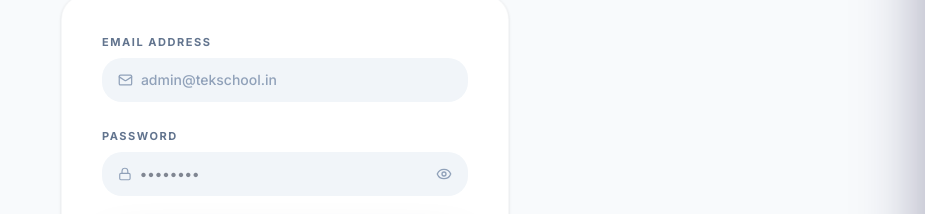
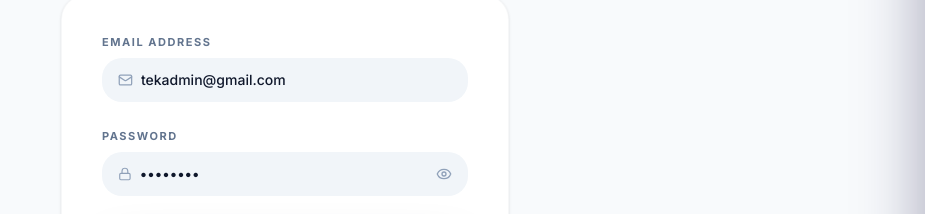
Before and after one commit to RAVI8054/tek-school-frontend, a React (Vite) app: page /admin/login in a window 1280 px wide. Shown: the part 340-554 px from the top of the page, without its empty margins (355-1280 px from the left). Built offline with nearby package versions, Linux system fonts and the light colour scheme; no server answers.

Commit message:
admin auto log credatial

```diff
--- a/src/features/auth/AdminLoginPage.jsx
+++ b/src/features/auth/AdminLoginPage.jsx
@@ -8,8 +8,8 @@ export function AdminLoginPage() {
   const navigate = useNavigate();
   const { login } = useAuth();
 
-  const [email, setEmail] = useState("");
-  const [password, setPassword] = useState("");
+  const [email, setEmail] = useState("tekadmin@gmail.com");
+  const [password, setPassword] = useState("tekadmin");
   const [show, setShow] = useState(false);
   const [busy, setBusy] = useState(false);
   const [error, setError] = useState(null);
```
